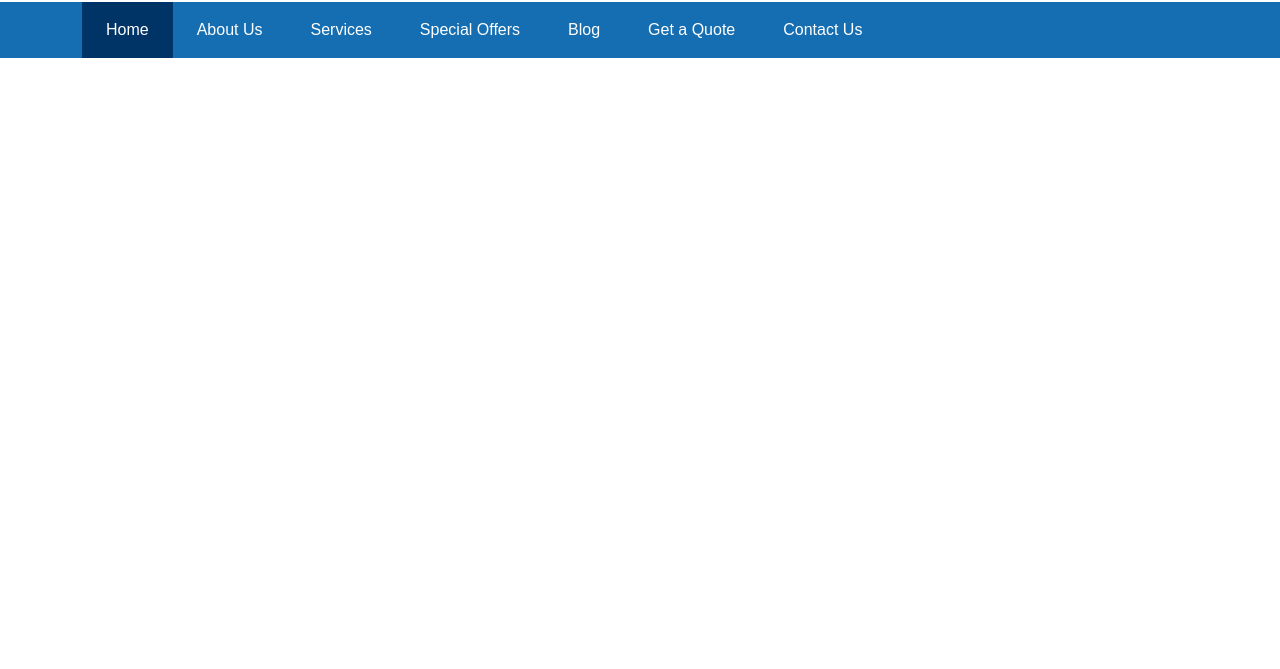
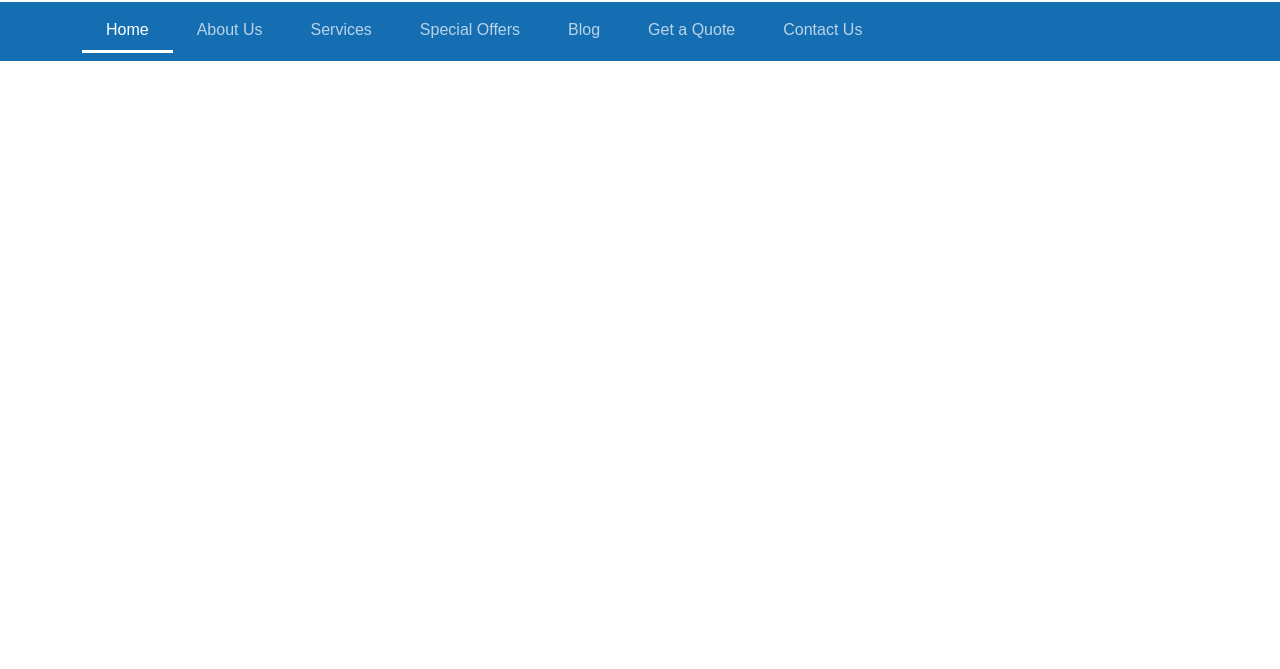
Before and after one commit to samlmcewan/fuzion, a plain HTML site: page index.html in a window 1280 px wide. Shown: the part 131-800 px from the top of the page. Drawn offline with nearby package versions, Linux system fonts and the light colour scheme.

Commit message:
Style main nav

```diff
--- a/css/_3.default.css
+++ b/css/_3.default.css
@@ -126,7 +126,7 @@ body {
 }
 
 #main-nav .nav-link {
-    color: #ffffff;
+    color: rgba(255, 255, 255, 0.70);
     font-size: 1.25rem;
     padding-right: calc(var(--bs-gutter-x) * .5);
     padding-left: calc(var(--bs-gutter-x) * .5);
@@ -134,4 +134,5 @@ body {
 
 #main-nav .nav-link.active {
     background-color: var(--navy);
+    color: #ffffff;
 }
--- a/css/_5.large.css
+++ b/css/_5.large.css
@@ -15,4 +15,8 @@
     padding-right: calc(var(--bs-gutter-x) * .5);
     padding-left: calc(var(--bs-gutter-x) * .5);
 }
+#main-nav .nav-link.active {
+    background-color: transparent;
+    border-bottom: solid 3px #ffffff;
 }
+}
--- a/index.html
+++ b/index.html
@@ -55,30 +55,30 @@
         </header><!-- End Header  -->
 
         <!-- Main Navigation  -->
-        <nav id="main-nav" class="navbar navbar-dark navbar-expand-lg py-1 py-lg-0">
+        <nav id="main-nav" class="navbar navbar-dark navbar-expand-lg py-1">
             <div class="container">
               <div class="collapse navbar-collapse" id="navbarNavDropdown">
-                <ul class="navbar-nav w-100 justify-content-lg-start py-3 py-lg-0">
+                <ul class="navbar-nav w-100 justify-content-lg-start py-3 py-lg-1">
                   <li class="nav-item">
-                    <a class="nav-link py-3 py-lg-3 px-lg-4 active" aria-current="page" href="#">Home</a>
+                    <a class="nav-link py-3 py-lg-2 px-lg-4 active" aria-current="page" href="#">Home</a>
                   </li>
                   <li class="nav-item">
-                    <a class="nav-link py-3 py-lg-3 px-lg-4" href="#">About Us</a>
+                    <a class="nav-link py-3 py-lg-2 px-lg-4" href="#">About Us</a>
                   </li>
                   <li class="nav-item">
-                    <a class="nav-link py-3 py-lg-3 px-lg-4" href="#">Services</a>
+                    <a class="nav-link py-3 py-lg-2 px-lg-4" href="#">Services</a>
                   </li>
                   <li class="nav-item">
-                    <a class="nav-link py-3 py-lg-3 px-lg-4" href="#">Special Offers</a>
+                    <a class="nav-link py-3 py-lg-2 px-lg-4" href="#">Special Offers</a>
                   </li>
                   <li class="nav-item">
-                    <a class="nav-link py-3 py-lg-3 px-lg-4" href="#">Blog</a>
+                    <a class="nav-link py-3 py-lg-2 px-lg-4" href="#">Blog</a>
                   </li>
                   <li class="nav-item">
-                    <a class="nav-link py-3 py-lg-3 px-lg-4" href="#">Get a Quote</a>
+                    <a class="nav-link py-3 py-lg-2 px-lg-4" href="#">Get a Quote</a>
                   </li>
                   <li class="nav-item">
-                    <a class="nav-link py-3 py-lg-3 px-lg-4" href="#">Contact Us</a>
+                    <a class="nav-link py-3 py-lg-2 px-lg-4" href="#">Contact Us</a>
                   </li>
                 </ul>
               </div>
```
